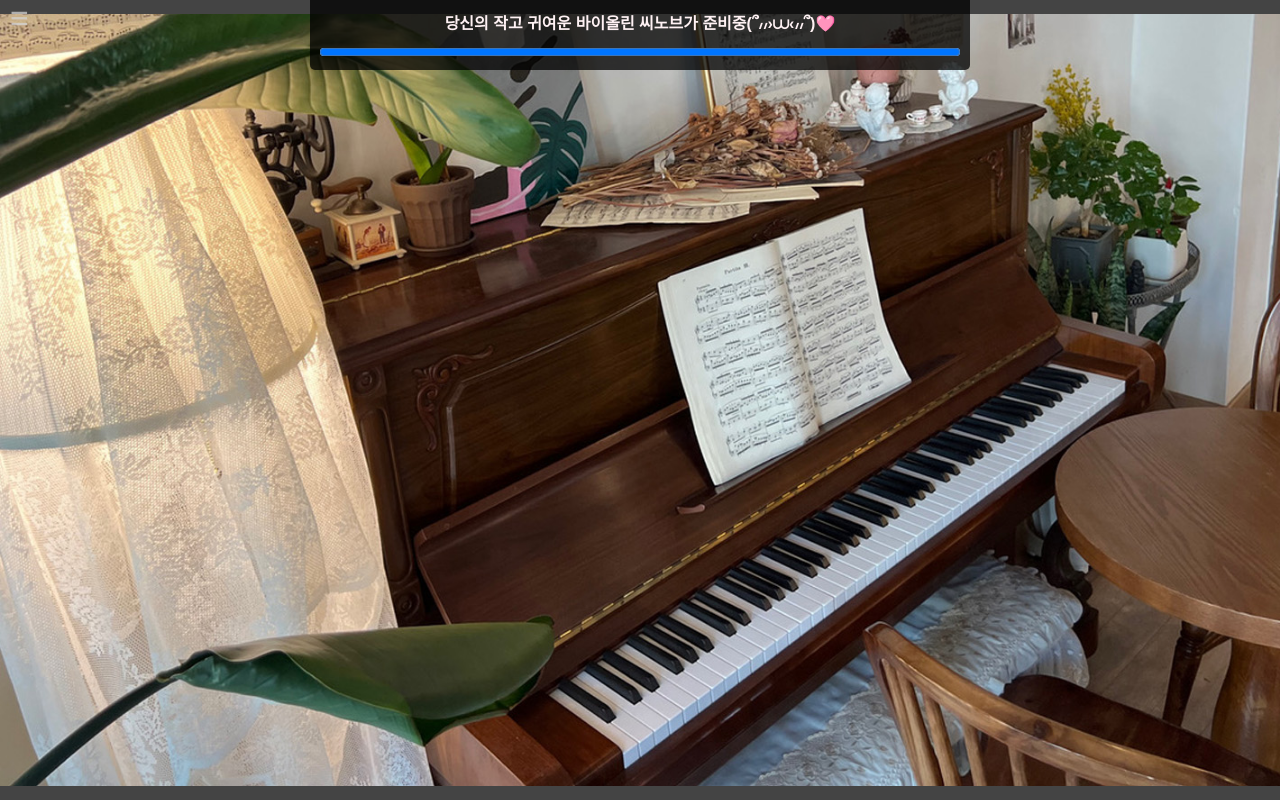
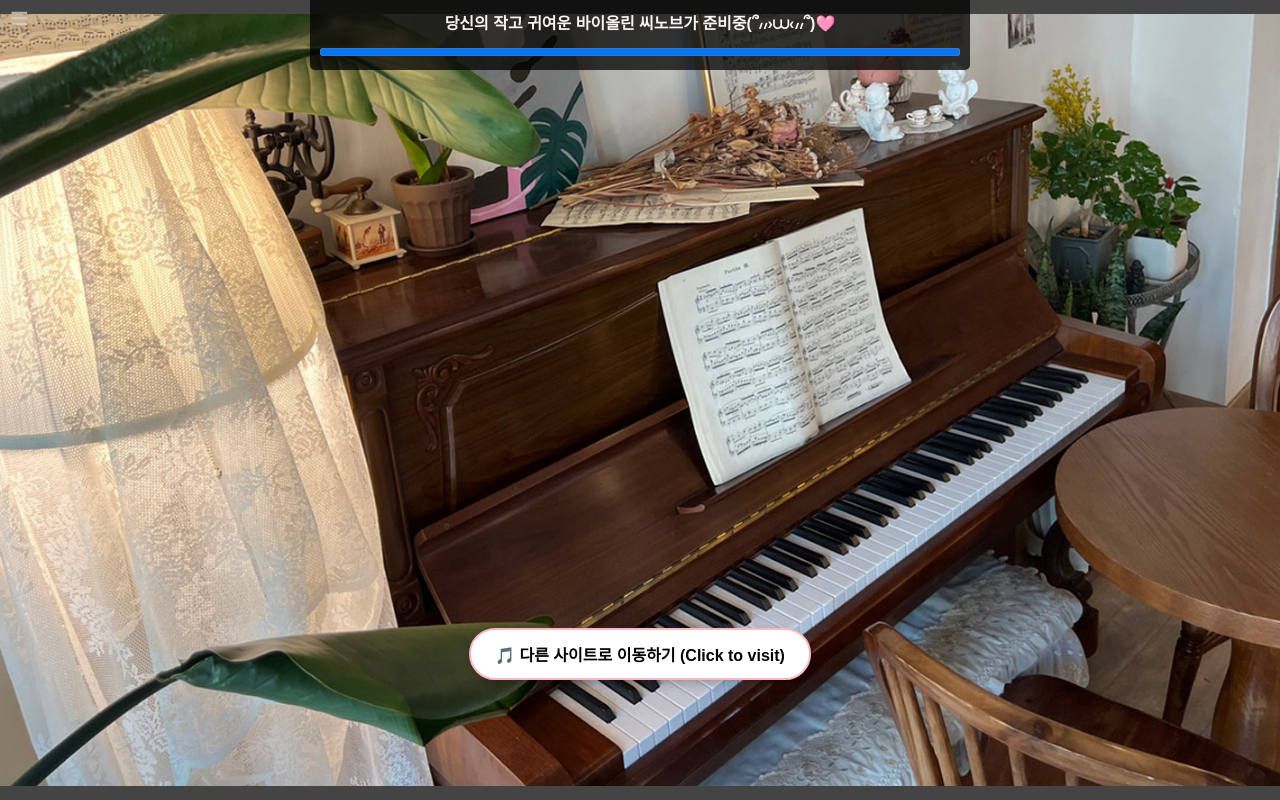
Before and after one commit to guitaristchan/49cc, a plain HTML site: page index.html in a window 1280 px wide. Drawn offline with Linux system fonts and the light colour scheme; no server answers.

Commit message:
Update index.html

```diff
--- a/index.html
+++ b/index.html
@@ -232,6 +232,24 @@
   </script>
   <script src="renpy-pre.js"></script>
   <script async type="text/javascript" src="renpy.js"></script>
+  <a href="https://guitaristchan.github.io/-B-/"
+   style="position: fixed;
+          bottom: 15%;
+          left: 50%;
+          transform: translateX(-50%);
+          z-index: 99999;
+          padding: 12px 24px;
+          background-color: #ffffff;
+          color: #000000;
+          border: 2px solid #ffb6c1;
+          border-radius: 30px;
+          text-decoration: none;
+          font-weight: bold;
+          font-size: 16px;
+          box-shadow: 0px 4px 10px rgba(0,0,0,0.2);
+          transition: 0.2s;">
+   🎵 다른 사이트로 이동하기 (Click to visit)
+</a>
 </body>
 
 </html>
```
